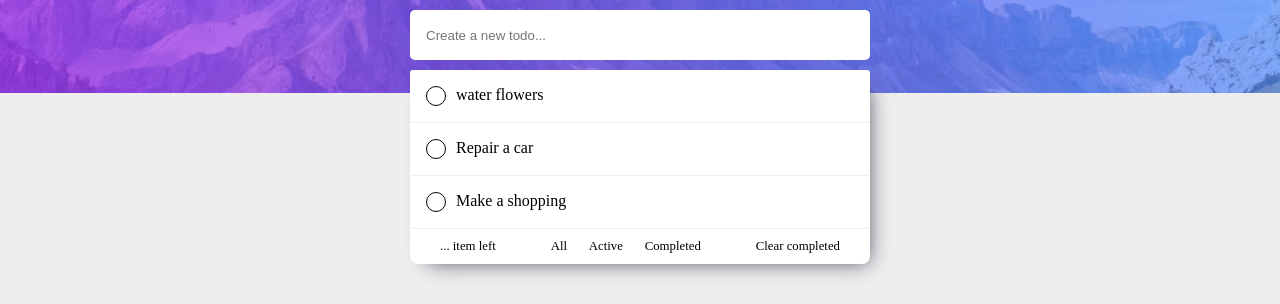
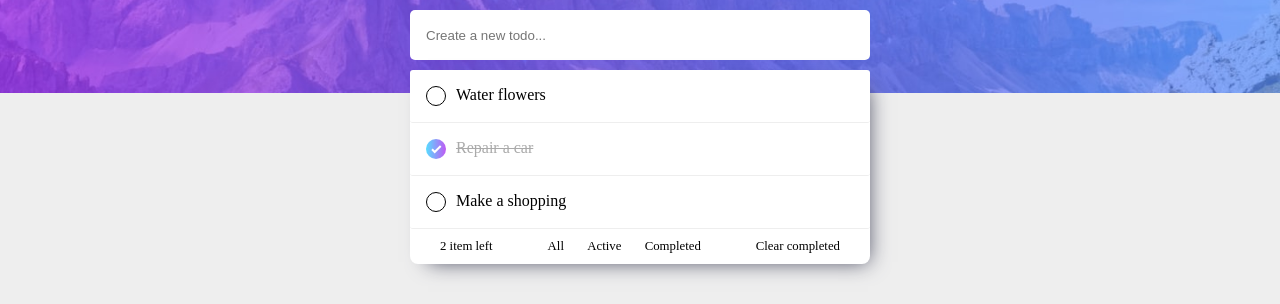
Before and after one commit to orzelman/Todo, a React (Create React App) app: page / in a window 1280 px wide. Shown: the part 157-461 px from the top of the page. Built offline with nearby package versions, Linux system fonts and the light colour scheme.

Commit message:
almost ready desktop version

```diff
--- a/public/index.css
+++ b/public/index.css
@@ -60,19 +60,25 @@
    display: flex;
    justify-content: center;
    align-items: center;
-   flex: 0, 0, 20px;
+   flex: 0 0 20px;
    width: 20px;
    height: 20px;
    border: 1px solid black;
    border-radius: 50%;
-   /* background-color: orange; */
    font-size:1.5rem
+ }
+ .item-check-disactive {
+  background-image: linear-gradient(90deg, hsl(192, 100%, 67%)0%, hsl(280, 87%, 65%)100%);
+  border: none;
  }
  .item-content {
    display: flex;
    flex: 1;
-   /* width: 100%; */
    padding: 0 10px;
+ }
+ .item-content-disactive {
+  color: #aaa;
+  text-decoration: line-through;
  }
  .item-cross {
    display: flex;
@@ -80,6 +86,7 @@
    font-size: 6px;
    transform: scale(.8);
    fill: #777;
+   opacity: 1;
  }
  .div-footer {
   display: flex;
@@ -99,5 +106,6 @@
  }
 
  .hide {
-  display: none;
+  opacity: 0;
+  transition: all .1s;
  }
--- a/src/App.js
+++ b/src/App.js
@@ -1,21 +1,48 @@
 import { useState } from "react";
 import List from "./components/List";
+import db from "./db/database.json";
 
 function App() {
-  const tasksDB = ["water flowers", "Repair a car", "Make a shopping"];
-  const [tasks, setTasks] = useState(tasksDB);
-  tasks.map(task=> {
-    return (task)
-  })
-  function addTask(newTask) {
-    const copyTasks = [...tasks]
+  const [tasks, setTasks] = useState(db);
+  tasks.map((task) => {
+    return task;
+  });
+  function addTask(newItem) {
+    const maxId = () => {
+      let currentMax = 0;
+      tasks.forEach((item) => {
+        if (item._id > currentMax) currentMax = item._id;
+      });
+      return currentMax;
+    };
+    const newTask = {
+      _id: maxId() + 1,
+      content: newItem,
+      active: true
+    };
+    const copyTasks = [...tasks];
     copyTasks.push(newTask);
-    setTasks(copyTasks)
+    setTasks(copyTasks);
+  }
+  function deleteTask(id) {
+    const newTasks = tasks.filter((task) => task._id !== id);
+    setTasks(newTasks);
+  }
+  function disactiveTask(id) {
+    const newTasks = [...tasks];
+    const taskToEdit = newTasks.find((task) => task._id === id);
+    taskToEdit.active = !taskToEdit.active;
+    setTasks(newTasks);
   }
   return (
     <div className="App">
       <div className="logo">
-        <List tasks={tasks} addTask = {addTask}/>
+        <List
+          tasks={tasks}
+          addTask={addTask}
+          deleteTask={deleteTask}
+          disactiveTask={disactiveTask}
+        />
       </div>
     </div>
   );
--- a/src/components/AddItem.jsx
+++ b/src/components/AddItem.jsx
@@ -7,7 +7,6 @@ export default function AddItem(props) {
   }
   function handleKeyDown(event) {
     if(event.nativeEvent.key==="Enter") {
-      console.log("enter");
       props.addTask(newItem)
     }
   }
--- a/src/components/List.jsx
+++ b/src/components/List.jsx
@@ -1,10 +1,13 @@
-import React from "react";
+import React, { useState } from "react";
 import ListItem from "./ListItem";
 import ListFooter from "./ListFooter";
 import AddItem from "./AddItem";
 
 function List(props) {
-console.log(props.tasks)
+  const [filter, setFilter] = useState("all");
+  function newFilter(value) {
+    setFilter(value);
+  }
   return (
     <div className="todo-container">
       <div className="todo-logo"></div>
@@ -21,14 +24,43 @@ console.log(props.tasks)
             </svg>
           </h1>
         </div>
-        <AddItem addTask = {props.addTask}/>
+        <AddItem addTask={props.addTask} />
         <div className="todo-list">
-        {
-         props.tasks.map(task => {
-            return(<ListItem key={task} task = {task} />)
-         })
-         }
-         <ListFooter />
+          {props.tasks.map((task) => {
+            if (filter === "all") {
+              return (
+                <ListItem
+                  key={task._id}
+                  task={task}
+                  deleteTask={props.deleteTask}
+                  disactiveTask={props.disactiveTask}
+                />
+              );
+            } else if (filter === "active") {
+              return task.active ? (
+                <ListItem
+                  key={task._id}
+                  task={task}
+                  deleteTask={props.deleteTask}
+                  disactiveTask={props.disactiveTask}
+                />
+              ) : (
+                ""
+              );
+            } else if (filter === "completed") {
+              return task.active ? (
+                ""
+              ) : (
+                <ListItem
+                  key={task._id}
+                  task={task}
+                  deleteTask={props.deleteTask}
+                  disactiveTask={props.disactiveTask}
+                />
+              );
+            }
+          })}
+          <ListFooter tasks={props.tasks} newFilter={newFilter} />
         </div>
       </div>
     </div>
--- a/src/components/ListFooter.jsx
+++ b/src/components/ListFooter.jsx
@@ -1,15 +1,25 @@
 import React from "react";
 
-export default function ListFooter() {
+export default function ListFooter(props) {
+  const leftActive = () => {
+    let left = 0;
+    props.tasks.forEach((task) => {
+      if (task.active) left++;
+    });
+    return left;
+  };
+  function handleClickFilter(e) {
+    props.newFilter(e.target.textContent.toLowerCase());
+  }
   return (
     <div className="div-footer">
       <div className="footer-item">
-        <p>... item left</p>
+        <p>{leftActive()} item left</p>
       </div>
       <div className="footer-item">
-         <p>All</p>
-         <p>Active</p>
-         <p>Completed</p>
+        <p onClick={handleClickFilter}>All</p>
+        <p onClick={handleClickFilter}>Active</p>
+        <p onClick={handleClickFilter}>Completed</p>
       </div>
       <div className="footer-item">Clear completed</div>
     </div>
--- a/src/components/ListItem.jsx
+++ b/src/components/ListItem.jsx
@@ -8,12 +8,26 @@ export default function ListItem(props) {
   function handleMouseLeave() {
     setState(false);
   }
+  function handleClickCross(e) {
+    e.stopPropagation();
+    props.deleteTask(props.task._id);
+  }
+  function handleClickContent() {
+    props.disactiveTask(props.task._id);
+  }
 
   return (
-    <div className="todo-list-item"
-    onMouseOver={handleMouseOver}
-    onMouseLeave={handleMouseLeave}>
-      <div className="item-check">
+    <div
+      className="todo-list-item"
+      onMouseOver={handleMouseOver}
+      onMouseLeave={handleMouseLeave}
+      onClick={handleClickContent}
+    >
+      <div
+        className={`item-check ${
+          props.task.active ? "" : "item-check-disactive"
+        }`}
+      >
         <svg xmlns="http://www.w3.org/2000/svg" width="11" height="9">
           <path
             fill="none"
@@ -23,11 +37,18 @@ export default function ListItem(props) {
           />
         </svg>
       </div>
-      <div className="item-content">
-        <p>{props.task}</p>
+      <div
+        className={`item-content ${
+          props.task.active ? "" : "item-content-disactive"
+        }`}
+      >
+        <p>{props.task.content}</p>
       </div>
-      <div>
-        <svg className={state ? "item-cross" : "hide"} xmlns="http://www.w3.org/2000/svg" width="18" height="18">
+      <div
+        className={`item-cross ${state ? "" : "hide"}`}
+        onClick={handleClickCross}
+      >
+        <svg xmlns="http://www.w3.org/2000/svg" width="18" height="18">
           <path
             fillRule="evenodd"
             d="M16.97 0l.708.707L9.546 8.84l8.132 8.132-.707.707-8.132-8.132-8.132 8.132L0 16.97l8.132-8.132L0 .707.707 0 8.84 8.132 16.971 0z"
--- /dev/null
+++ b/src/db/database.json
@@ -0,0 +1,17 @@
+[
+   {
+      "_id": "64d52a941ab254967403d226",
+      "content": "Water flowers",
+      "active": true
+   },
+   {
+      "_id": "64d52a941ab254967403d227",
+      "content": "Repair a car",
+      "active": false
+   },
+   {
+      "_id": "64d52a941ab254967403d228",
+      "content": "Make a shopping",
+      "active": true
+   }
+]
```
Also changed, not shown: src/db/mongoDB.js (added), 1 other file (tests, documents, lock files or other folders).
